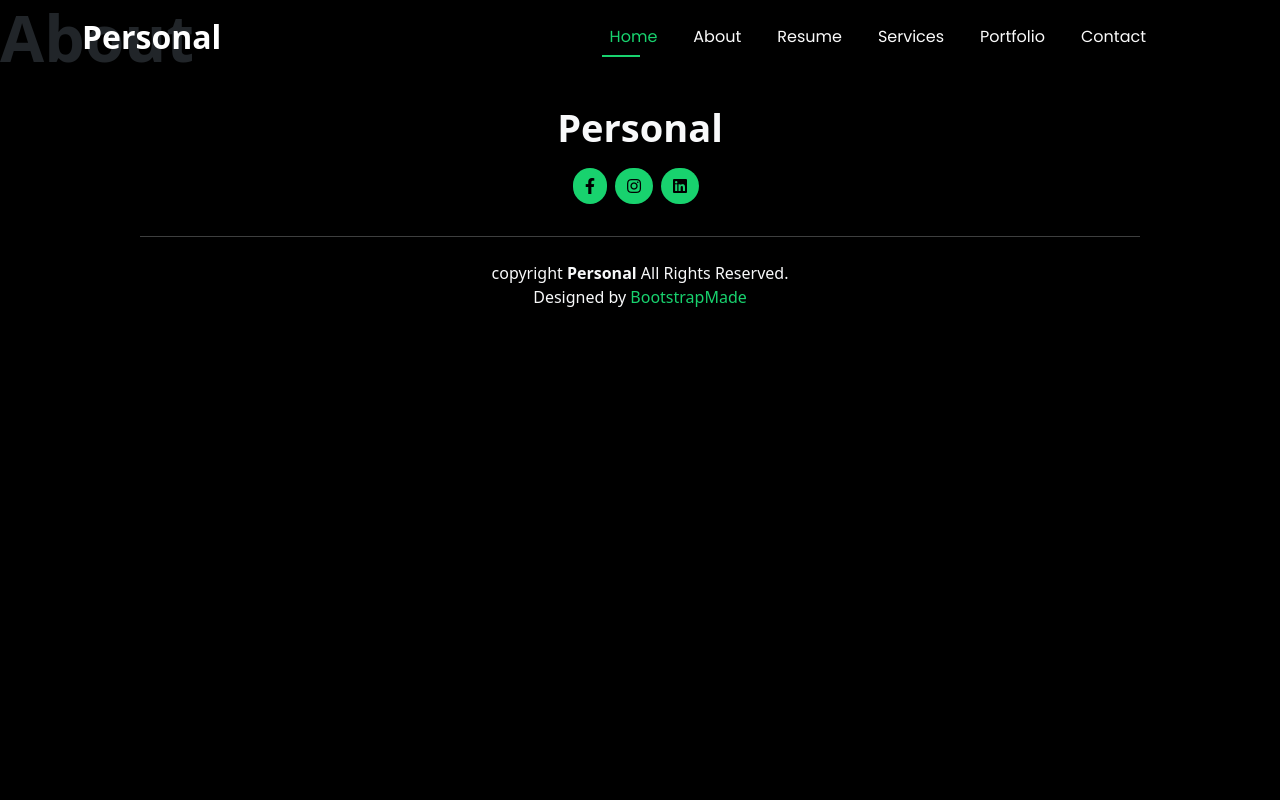
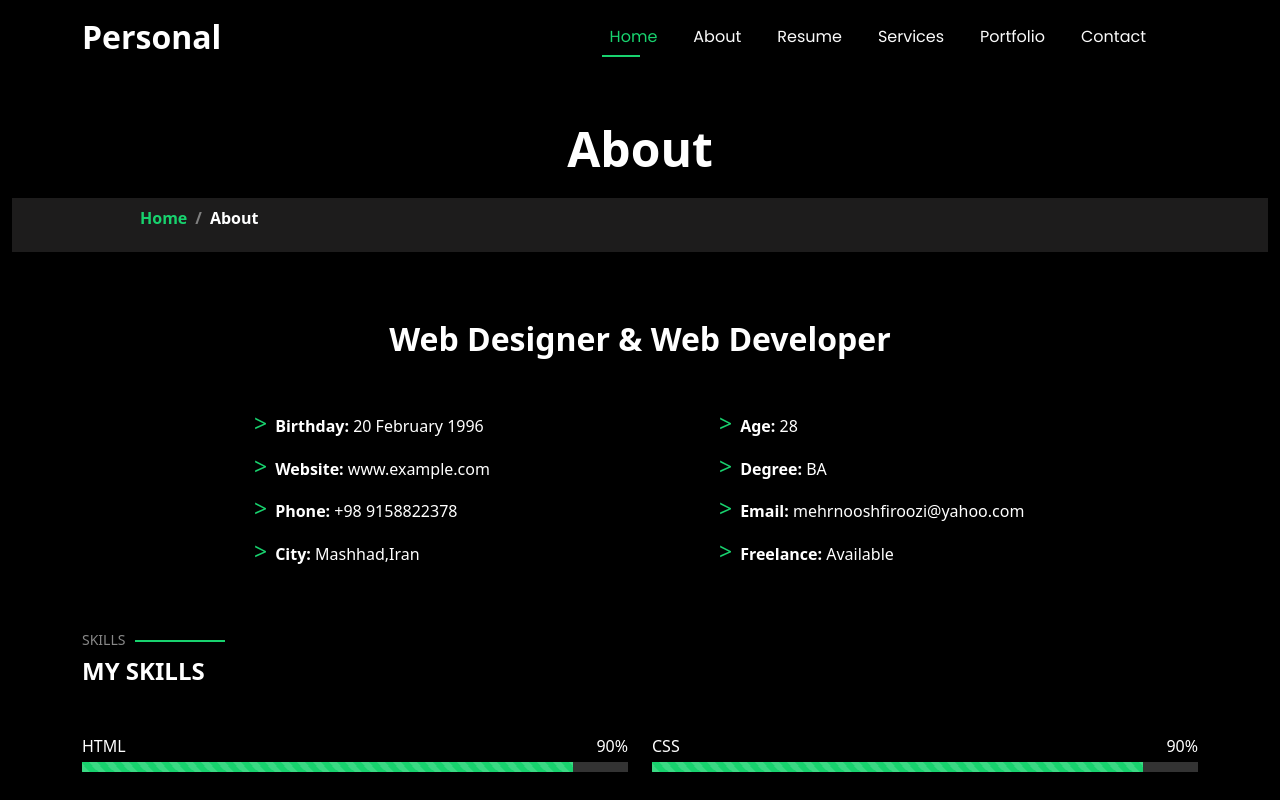
Before and after one commit to m-firoozi/react-bootstrap-project, a React (Vite) app: page /about in a window 1280 px wide. Shown: the top 800 px of the page. Built offline with nearby package versions, Linux system fonts and the light colour scheme.

Commit message:
create-myskills

```diff
--- a/package.json
+++ b/package.json
@@ -14,6 +14,7 @@
     "react": "^18.3.1",
     "react-bootstrap": "^2.10.5",
     "react-dom": "^18.3.1",
+    "react-intersection-observer": "^9.13.1",
     "react-router-dom": "^6.27.0",
     "react-simple-typewriter": "^5.0.1",
     "react-typed": "^2.0.12"
--- a/src/App.jsx
+++ b/src/App.jsx
@@ -1,8 +1,8 @@
 import Header from "./components/header/Header";
 import "bootstrap/dist/css/bootstrap.min.css";
 import { BrowserRouter,Router,Route,Routes } from "react-router-dom";
-import Home from "./components/main/Home"
-import About from "./components/main/About";
+import Home from "./components/main/home/Home"
+import About from "./components/main/about/About";
 import Footer from "./components/footer/Footer";
 import ScrollToTop from "./components/scrollTop/scrollToTop";
 
--- a/src/components/main/About.jsx
+++ /dev/null
@@ -1,9 +0,0 @@
-
-const About=()=>{
-    return(
-        <>
-        <h1>About</h1>
-        </>
-    )
-}
-export default About;
--- /dev/null
+++ b/src/components/main/about/About.jsx
@@ -0,0 +1,15 @@
+import React from "react";
+import PageHeader from "../pageHeader/PageHeader";
+import PersonalInfo from "./personalInformation/PersonalInfo";
+import Skills from "./skills/Skills";
+
+const About=()=>{
+    return(
+        <>
+        <PageHeader title="About"/>
+        <PersonalInfo/>
+        <Skills/>
+        </>
+    )
+}
+export default About;
--- /dev/null
+++ b/src/components/main/about/personalInformation/PersonalInfo.jsx
@@ -0,0 +1,34 @@
+import React from "react";
+import { Container,Row,Col } from "react-bootstrap";
+import "./personalInfo.css";
+
+const PersonalInfo=() =>{
+    return(
+        <Container>
+            <Row className="my-5">
+
+                <h2 className="text-success text-center mb-5">Web Designer & Web Developer</h2>
+                <Col md={5} className="text-position">
+                <ul className="list-unstyled">
+                    <li className="info-item"><span className="text-success">Birthday:</span> 20 February 1996</li>
+                    <li className="info-item"><span className="text-success">Website:</span> www.example.com</li>
+                    <li className="info-item"><span className="text-success">Phone:</span> +98 9158822378</li>
+                    <li className="info-item"><span className="text-success">City:</span> Mashhad,Iran</li>
+
+                </ul>
+                </Col>
+                <Col md={5}>
+                <ul className="list-unstyled">
+                    <li className="info-item"><span className="text-success">Age:</span> 28</li>
+                    <li className="info-item"><span className="text-success">Degree:</span> BA</li>
+                    <li className="info-item"><span className="text-success">Email:</span> mehrnooshfiroozi@yahoo.com</li>
+                    <li className="info-item"><span className="text-success">Freelance:</span> Available</li>
+
+
+                </ul>
+                </Col>
+            </Row>
+        </Container>
+    )
+}
+export default PersonalInfo;
--- /dev/null
+++ b/src/components/main/about/personalInformation/personalInfo.css
@@ -0,0 +1,31 @@
+.my-5{
+    margin:3rem 0;
+}
+h2{
+    font-size: 2rem;
+    font-weight: bold;
+    color: #fff;
+}
+ul.list-unstyled{
+    padding-left: 0;
+    list-style: none;
+    color: #fff;
+}
+ul.list-unstyled li{
+    margin-bottom: 0.5rem;
+    font-size: 1rem;
+}
+.text-success{
+    color:#fff!important;
+    font-weight: bold;
+}
+.info-item::before{
+    content:">";
+    font-size: 23px!important;
+    color: #18d26e;
+    margin-right: 0.5rem;
+    /* font-weight: bold; */
+}
+.text-position{
+    margin-left: 10rem;
+}
--- /dev/null
+++ b/src/components/main/about/skills/Skills.jsx
@@ -0,0 +1,35 @@
+import React from "react";
+import { useState } from "react";
+import { ProgressBar,Container,Row,Col } from "react-bootstrap";
+import { useInView } from "react-intersection-observer";
+import "./skills.css";
+
+const Skills=()=>{
+   const{ref, inView}=useInView({triggerOnce:true});
+
+   const skills=[
+    {name: "HTML" , level:90},
+    {name: "CSS" , level:90},
+    {name: "JavaScript", level:65},
+    {name:"React", level:60},
+    {name:"Bootstrap", level:70}
+   ]
+
+   return(
+    <Container >
+        <div className="skills-header">
+            <h6 className="skills-title">skills</h6>
+        </div>
+
+        <h2 className="skills-main-title mb-5">MY SKILLS</h2>
+        <Row ref={ref}>{skills.map((skill,index) =>(
+            <Col key={index} md={6} className="mb-4">
+                <div className="text-white d-flex justify-content-between mb-1"><span>{skill.name}</span><span>{skill.level}%</span></div>
+                <ProgressBar now={inView ? skill.level : 0}  className="bg-dark progress-bar-rectangular" animated/>
+            </Col>
+        ))}
+            </Row>
+    </Container>
+   )
+}
+export default Skills;
--- /dev/null
+++ b/src/components/main/about/skills/skills.css
@@ -0,0 +1,40 @@
+.bg-dark{
+    background-color: #333!important;
+}
+.progress-bar{
+    background-color: #18d26e!important;
+}
+.progress-bar-rectangular{
+    border-radius: 0!important;
+    height:10px;
+}
+.skills-header{
+    display: flex;
+    align-items: center;
+}
+.skills-title{
+    font-size: 14px;
+    color: #888;
+    text-transform: uppercase;
+    margin-right: 10px;
+    position: relative;
+}
+.skills-title::after{
+    content:" ";
+    display: inline-block;
+    width:90px;
+    height: 2px;
+    background-color: #18d26e;
+    position: absolute;
+    top:50%;
+    left:100%;
+    margin-left: 10px;
+    transform: translateY(-50%);
+}
+
+.skills-main-title{
+    font-size: 24px;
+    font-weight: bold;
+   margin: 0;
+    color: #fff;
+}
--- /dev/null
+++ b/src/components/main/pageHeader/PageHeader.jsx
@@ -0,0 +1,22 @@
+import React from "react";
+import { Container,Row,Col,Breadcrumb } from "react-bootstrap";
+import "./pageHeader.css"
+
+const PageHeader=({title})=>{
+    return (
+        <div className="page-header">
+            <Container fluid className="page-content">
+                <Row className="text-center">
+                    <Col>
+                    <h1 className="page-title">{title}</h1>
+                    <Breadcrumb className="page-background">
+                        <Breadcrumb.Item href="/" className="home-color">Home</Breadcrumb.Item>
+                        <Breadcrumb.Item active className="title-color">{title}</Breadcrumb.Item>
+                    </Breadcrumb>
+                    </Col>
+                </Row>
+            </Container>
+        </div>
+    )
+}
+export default PageHeader;
--- /dev/null
+++ b/src/components/main/pageHeader/pageHeader.css
@@ -0,0 +1,34 @@
+.page-header{
+    /* background-color: #111; */
+    color: #fff;
+    padding: 20px 0;
+}
+.page-title{
+    font-size: 3rem;
+    font-weight: bold;
+    margin-bottom: 20px;
+}
+.page-background{
+    background-color:#1d1c1c;
+  padding: 0.5rem 3rem 0.4rem 8rem;
+
+}
+.page-content{
+    margin-top: 100px;
+}
+.home-color a{
+    color: #18d26e!important;
+    text-decoration: none!important;
+    font-weight: bold;
+}
+.home-color a:hover{
+    opacity: 0.7;
+}
+.title-color{
+    color:#fff!important;
+    font-weight: bold;
+}
+.breadcrumb-item
++ .breadcrumb-item::before{
+    color: gray;
+}
```
Also changed, not shown: src/components/main/home/Home.jsx (renamed from src/components/main/Home.jsx), src/components/main/home/home.css (renamed from src/components/main/home.css), 1 other file (tests, documents, lock files or other folders).
